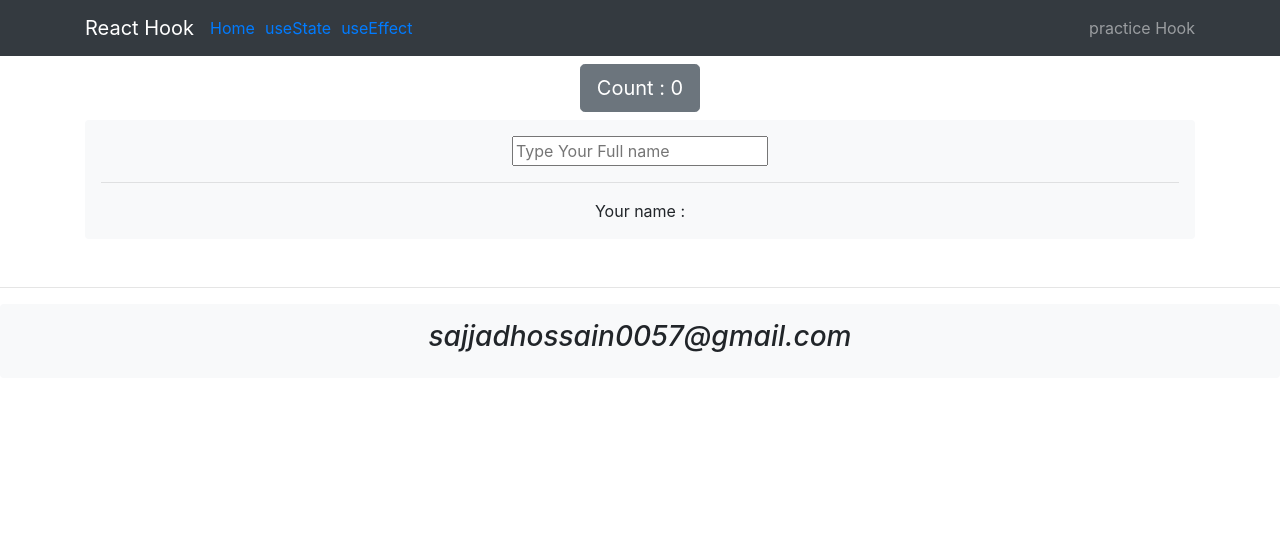
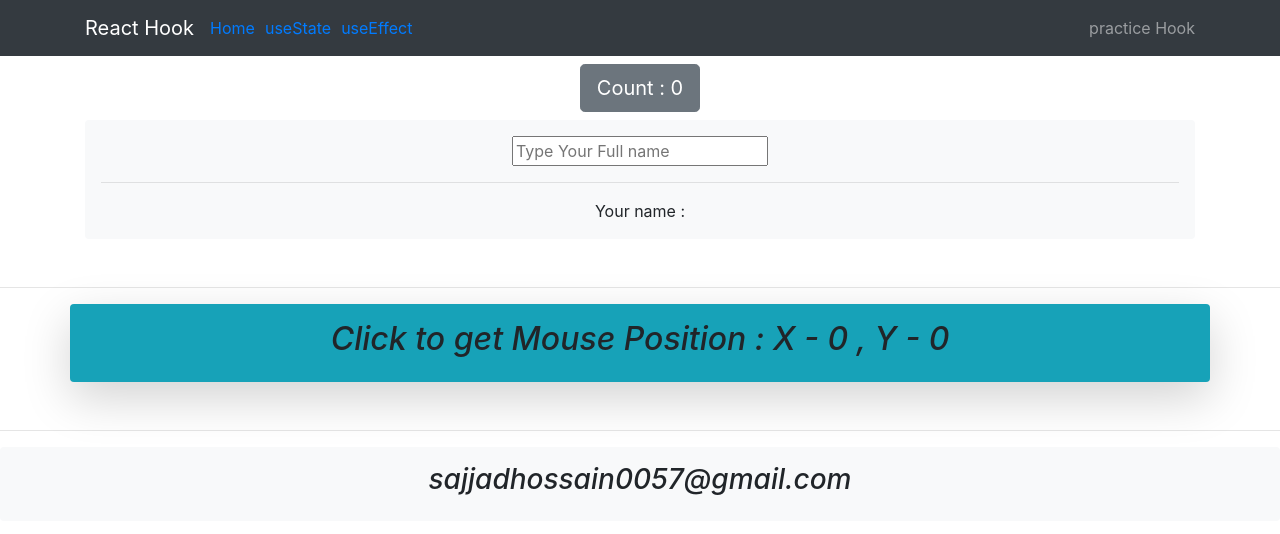
Before and after one commit to sajjad0057/React-Hook, a React (Create React App) app: page /useEffect in a window 1280 px wide. Shown: the top 534 px of the page. Built offline with nearby package versions, Linux system fonts and the light colour scheme.

Commit message:
Run effects only once

```diff
--- /dev/null
+++ b/src/components/Body/useEffect/HookMouse.jsx
@@ -0,0 +1,27 @@
+import React,{ useState,useEffect } from "react";
+
+
+
+const HookMouse = () =>{
+    const [x,setX] = useState(0)
+    const [y,setY] = useState(0)
+    const MousePossition = e =>{
+        console.log("Mouse event");
+        setX(e.clientX)
+        setY(e.clientY)
+    }
+
+
+    useEffect(()=>{
+        console.log("called Use effect");
+        window.addEventListener("click",MousePossition)
+    },[])
+    return (
+        <div class="shadow-lg p-3 mb-5 bg-info rounded container">
+            <h2><i>Click to get Mouse Position : X - {x} , Y - {y}</i></h2>
+        </div>
+    )
+}
+
+
+export default HookMouse;
--- a/src/components/Body/useEffect/useEffect.jsx
+++ b/src/components/Body/useEffect/useEffect.jsx
@@ -1,11 +1,14 @@
 import React from "react";
 import ChangeTitle from "./ChangeTitle";
+import HookMouse from "./HookMouse";
 
 
 const UseEffect = () =>{
     return (
         <div>
             <ChangeTitle/>
+            <hr/>
+            <HookMouse/>
 
         </div>
     )
```
Also changed, not shown: 1 other file (tests, documents, lock files or other folders).
